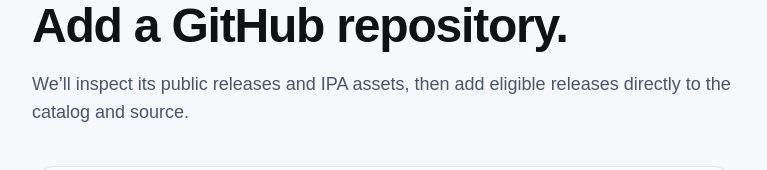
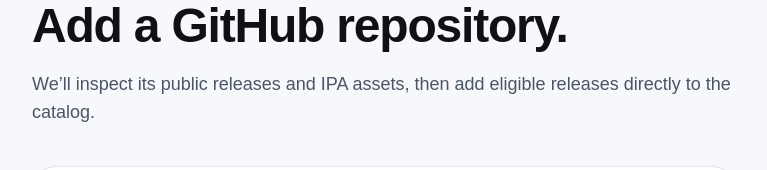
Before and after one commit to vjdev1212/sideloadhub, a Next.js app: page /submit in a window 1280 px wide. Shown: the part 162-332 px from the top of the page, without its empty margins (256-1023 px from the left). Built offline with nearby package versions, Linux system fonts and the light colour scheme.

Commit message:
copy: clarify repository import flow

```diff
--- a/app/submit/page.tsx
+++ b/app/submit/page.tsx
@@ -21,7 +21,7 @@
 
   return <main className="mx-auto min-h-screen max-w-3xl px-5 py-16 lg:px-8">
     <Link href="/" className="text-sm text-gray-500">← SideloadHub</Link>
-    <div className="mt-12"><p className="text-sm font-medium text-blue-600">Repository import</p><h1 className="mt-2 text-5xl font-semibold tracking-tight">Add a GitHub repository.</h1><p className="mt-5 text-lg text-gray-600 dark:text-gray-300">We’ll inspect its public releases and IPA assets, then add eligible releases directly to the catalog and source.</p></div>
+    <div className="mt-12"><p className="text-sm font-medium text-blue-600">Repository import</p><h1 className="mt-2 text-5xl font-semibold tracking-tight">Add a GitHub repository.</h1><p className="mt-5 text-lg text-gray-600 dark:text-gray-300">We’ll inspect its public releases and IPA assets, then add eligible releases directly to the catalog.</p></div>
     <form onSubmit={submit} className="mt-10 rounded-3xl border border-black/10 bg-white p-6 shadow-sm dark:border-white/10 dark:bg-white/[.04] sm:p-8">
       <label className="text-sm font-medium">Public GitHub repository URL</label>
       <input value={githubUrl} onChange={e => setGithubUrl(e.target.value)} required placeholder="https://github.com/developer/app" className="mt-3 w-full rounded-2xl border border-black/10 bg-transparent px-4 py-3 outline-none ring-0 dark:border-white/10" />
```
